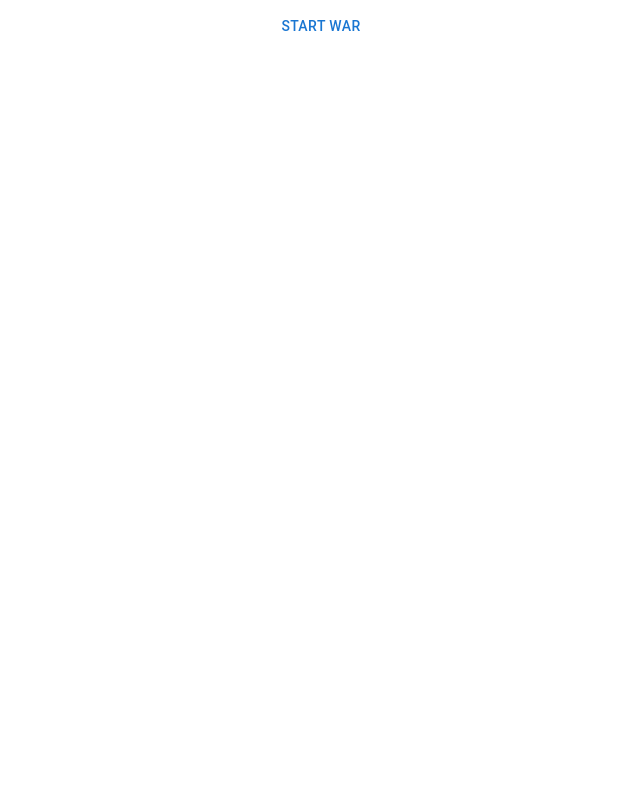
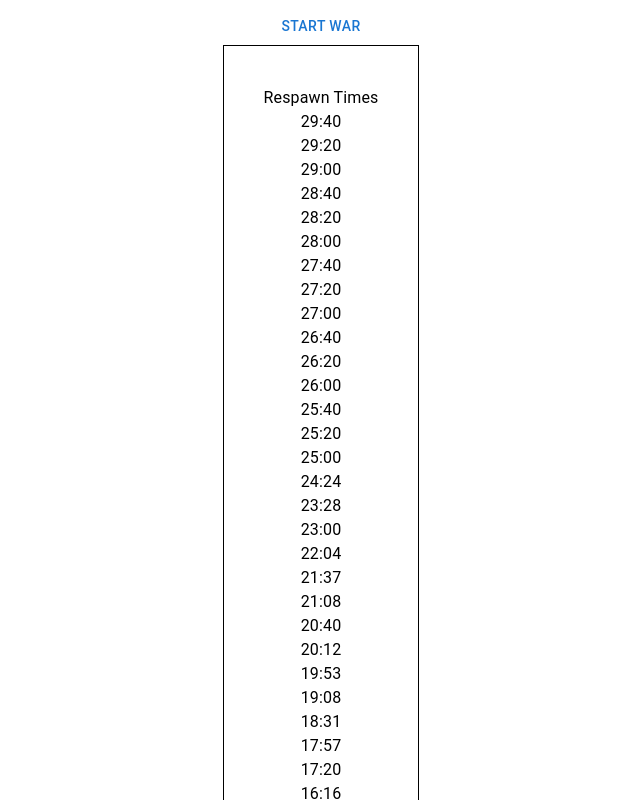
Before and after one commit to Tibblist/nw-tools, a React (Create React App) app in the folder web-app/: page / in a window 1280 px wide. Shown: the top 800 px of the page, without its empty margins (319-959 px from the left). Built offline with nearby package versions, Linux system fonts and the light colour scheme.

Commit message:
add previous respawn times to list

```diff
--- a/web-app/src/App.tsx
+++ b/web-app/src/App.tsx
@@ -1,5 +1,5 @@
 import { Button, Grid, Typography } from "@mui/material";
-import { useState } from "react";
+import { useEffect, useState } from "react";
 import { add, isAfter } from "date-fns";
 
 const timers = [
@@ -46,18 +46,39 @@ const timers = [
   [25, 8],
   [28, 8],
   [29, 10],
-  [30, 0],
+  [29, 60],
 ];
 let baseTime = new Date();
+
+const convertDigit = (time: number) => {
+  return ("0" + time).slice(-2);
+};
+
+const TimerTable = (props: { timeElapsed: number }) => {
+  console.debug(props.timeElapsed);
+  return (
+    <Grid item sx={{ border: "1px solid black", padding: 5 }}>
+      <Typography>Respawn Times</Typography>
+      {timers.map((timer) => {
+        const isPast = props.timeElapsed >= timer[0] * 60 + timer[1];
+        return (
+          <Typography align="center" sx={isPast ? { color: "red" } : {}}>
+            {convertDigit(timer[1] === 0 ? 30 - timer[0] : 29 - timer[0])}:
+            {timer[1] === 0 ? "00" : convertDigit(60 - timer[1])}
+          </Typography>
+        );
+      })}
+    </Grid>
+  );
+};
 
 function App() {
   const [warInterval, setWarInterval] = useState<
     ReturnType<typeof setInterval>
   >(setTimeout(() => {}));
   const [timeRemaining, setTimeRemaining] = useState(20);
+  const [timeElapsed, setTimeElapsed] = useState(0);
   const [isStarted, setIsStarted] = useState(false);
-
-  console.log("Rebuild");
 
   const startTimer = () => {
     clearInterval(warInterval);
@@ -76,8 +97,9 @@ function App() {
         if (skip) continue;
         else {
           const timeDiff = currentTime.getTime() - pastTime.getTime();
-          console.log(timeDiff);
+          const elapsedDiff = currentTime.getTime() - baseTime.getTime();
           setTimeRemaining(Math.abs(Math.floor(timeDiff / 1000)));
+          setTimeElapsed(Math.abs(Math.floor(elapsedDiff / 1000)));
           break;
         }
       }
@@ -98,6 +120,7 @@ function App() {
       <Button onClick={startTimer}>
         {!isStarted ? "Start War" : "Restart War"}
       </Button>
+      <TimerTable timeElapsed={timeElapsed} />
     </Grid>
   );
 }
```
